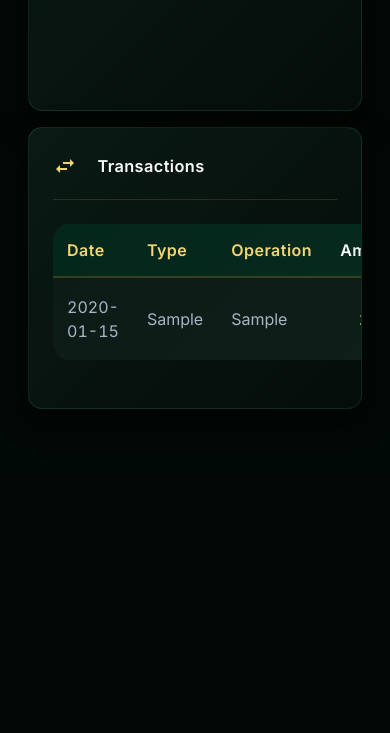
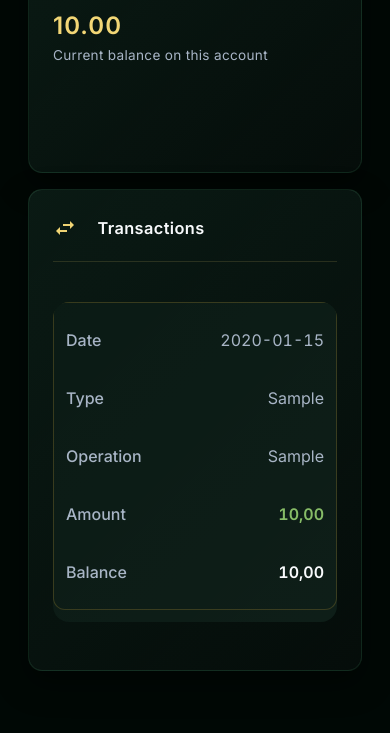
Before and after one commit to nninnie/Banksystem, an ASP.NET Core app: page /Admin/Account/1 in a window 390 px wide. Shown: the part 915-1648 px from the top of the page. Before the commit the page ends 1324 px from the top, so only its background shows below. Run offline with ASP.NET Core 8, Linux system fonts and the light colour scheme; a user stored in the database is signed in; tables that the repository leaves empty hold one stand-in row (values such as "Sample post"); the project's own start-up code is not run, and a stand-in starts its controllers and pages; some libraries are stand-ins or nearby versions.

Commit message:
Gjort appen responsiv för mobil och surfplatta
- Mobilmeny: ny offcanvas-knapp, minimize-knappen bara på desktop
- Snabbsök på kundnummer syns på alla skärmar
- Tabeller i table-responsive och som kort på mobil (data-label)
- Lika höga kort på startsidan
- Show more-rader med data-label, currency-buggen i script.js fixad
- Världskartan döljs på mobil då samma funktionalitet finns i landtabellen
- Förbättrat responsivitet för kort, dropdown-menyer, ikoner och navigering

```diff
--- a/BankApp/Pages/Admin/Account.cshtml
+++ b/BankApp/Pages/Admin/Account.cshtml
@@ -101,6 +101,7 @@
         </h3>
 
         <!-- data-url = address of OnGetShowMoreAsync, read by script.js -->
+        <div class="table-responsive">
         <table class="mybank-table" id="transactions-table"
                data-url="@Url.Page("/Admin/Account", "ShowMore", new { id = Model.Account.AccountId })"
                data-currency="@CountryCurrency.Code(Model.Account.Country)">
@@ -116,6 +117,7 @@
             <!-- Empty – filled by script.js -->
             <tbody></tbody>
         </table>
+        </div>
 
         <div class="show-more-wrap">
             <button type="button" class="bank-btn-outline" id="show-more-btn">
--- a/BankApp/Pages/Shared/_Layout.cshtml
+++ b/BankApp/Pages/Shared/_Layout.cshtml
@@ -154,7 +154,7 @@
             <nav class="navbar p-0 fixed-top d-flex flex-row">
 
                 <div class="navbar-menu-wrapper flex-grow d-flex align-items-stretch">
-                    <button class="navbar-toggler navbar-toggler align-self-center" type="button" data-toggle="minimize">
+                    <button class="navbar-toggler align-self-center d-none d-lg-flex" type="button" data-toggle="minimize">
                         <span class="mdi mdi-menu"></span>
                     </button>
 
@@ -163,7 +163,7 @@
                         <li class="nav-item w-100">
                             @if (User.IsInRole("Admin") || User.IsInRole("Cashier"))
                             {
-                                <form class="nav-link mt-2 mt-md-0 d-none d-lg-flex search"
+                                <form class="nav-link mt-2 mt-md-0 d-none d-md-flex search"
                                       method="get" asp-page="/Admin/NavbarSearch">
                                     <input type="number" name="Search.CustomerId" min="1"
                                            class="form-control" placeholder="Search customer number..." />
@@ -315,6 +315,13 @@
                         </li>
 
                     </ul>
+
+                    <!-- Mobile and tablet: opens the sidebar (handled by off-canvas.js) -->
+                    <button class="navbar-toggler navbar-toggler-right d-lg-none align-self-center"
+                            type="button" data-toggle="offcanvas" aria-label="Open menu">
+                        <span class="mdi mdi-menu"></span>
+                    </button>
+
                 </div>
             </nav>
 
--- a/BankApp/wwwroot/my-css/style.css
+++ b/BankApp/wwwroot/my-css/style.css
@@ -20,6 +20,8 @@
    16. Customer search form
    17. Country map
    18. Account Page
+   19. Responsive tables
+   20. ResponsiveTweaks
    ========================================================== */
 
 
@@ -2533,6 +2535,12 @@ html body input[type="number"] {
         margin-top: 0;
     }
 
+    /* Table wrapper fills the grid cell, so the table matches the map card */
+    .country-overview .table-responsive,
+    .country-overview .table-responsive .mybank-table {
+        height: 100%;
+    }
+
 /* Map card */
 .map-card {
     display: flex;
@@ -2610,7 +2618,7 @@ html body input[type="number"] {
     box-shadow: 0 8px 24px rgba(0, 0, 0, .45);
 }
 
-@media (max-width: 1100px) {
+@media (max-width: 1300px) {
     .country-overview {
         grid-template-columns: 1fr;
     }
@@ -2666,3 +2674,154 @@ html body input[type="number"] {
     gap: 12px;
     margin-left: auto;
 }
+
+/* ==========================================================
+   19. RESPONSIVE TABLES - each row becomes a card on mobile
+   ========================================================== */
+@media (max-width: 576px) {
+    .mybank-table thead {
+        display: none;
+    }
+
+    .mybank-table,
+    .mybank-table tbody,
+    .mybank-table tr,
+    .mybank-table td {
+        display: block;
+        width: 100%;
+    }
+
+        .mybank-table tr {
+            margin-bottom: 12px;
+            padding: 8px 12px;
+            border: 1px solid var(--gold-line);
+            border-radius: 12px;
+        }
+
+        .mybank-table td {
+            display: flex;
+            justify-content: space-between;
+            gap: 12px;
+            padding: 6px 0;
+            border: 0;
+            text-align: right;
+        }
+
+            .mybank-table td::before {
+                content: attr(data-label);
+                color: var(--muted);
+                font-weight: 500;
+                text-align: left;
+            }
+}
+
+/* ==========================================================
+   20. RESPONSIVE TWEAKS
+   ========================================================== */
+
+/* Tablet and mobile: tighter navbar so the menu button fits */
+@media (max-width: 991px) {
+    html body .navbar .navbar-nav.navbar-nav-right {
+        gap: 6px;
+        padding-right: 8px;
+    }
+}
+
+/* Mobile */
+@media (max-width: 576px) {
+    .dashboard-grid {
+        grid-template-columns: 1fr;
+    }
+
+    .stat-title {
+        white-space: normal;
+    }
+
+    /* The map is too small to use on a phone. The table has the same links. */
+    .map-card {
+        display: none !important;
+    }
+}
+
+
+/* Customer Accounts-kortet */
+@media (max-width: 576px) {
+
+    .account-summary-card {
+        padding: 1rem;
+    }
+
+    .account-actions {
+        display: flex;
+        flex-wrap: wrap;
+        gap: .75rem;
+        justify-content: flex-start;
+    }
+
+        .account-actions .btn,
+        .account-actions a {
+            min-width: 44px;
+            min-height: 44px;
+        }
+}
+
+/* Dropdow ikons + text navbar*/
+@media (max-width: 576px) {
+
+    .dropdown-menu {
+        width: 90vw !important;
+        max-width: 320px;
+        right: 0;
+        left: auto;
+    }
+
+    .dropdown-item {
+        white-space: normal;
+        word-break: break-word;
+    }
+}
+
+@media (max-width: 576px) {
+
+    .navbar .nav-link {
+        padding: .4rem;
+    }
+
+    .navbar .menu-icon {
+        width: 40px;
+        height: 40px;
+    }
+
+    .navbar .navbar-nav {
+        gap: .25rem;
+    }
+}
+
+/* dashboard */
+
+
+
+@media (max-width: 576px) {
+    .stat-number {
+        font-size: 1.25rem;
+        white-space: normal;
+        overflow-wrap: anywhere;
+        line-height: 1.2;
+    }
+    .stat-title {
+        font-size: .9rem;
+    }
+}
+
+@media (max-width: 576px) {
+    .country-header {
+        flex-direction: column;
+        align-items: flex-start;
+    }
+}
+
+@media (max-width: 576px) {
+    .content-wrapper {
+        max-width: 100%;
+    }
+}
--- a/BankApp/wwwroot/my-js/script.js
+++ b/BankApp/wwwroot/my-js/script.js
@@ -364,11 +364,11 @@ document.addEventListener("DOMContentLoaded", function () {
     const table = document.getElementById("transactions-table");
     const button = document.getElementById("show-more-btn");
 
+    // Only runs on the account page
+    if (!table || !button) return;
+
     // Currency of the account's country, set on the table by Account.cshtml
     const currency = table.dataset.currency;
-
-    // Only runs on the account page
-    if (!table || !button) return;
 
     // Which page of 20 transactions to fetch next
     let pageNo = 1;
@@ -397,11 +397,11 @@ document.addEventListener("DOMContentLoaded", function () {
 
         table.querySelector("tbody").innerHTML +=
             `<tr>
-                <td>${new Date(element.date).toLocaleDateString("sv-SE")}</td>
-                <td>${element.type}</td>
-                <td>${element.operation ?? "–"}</td>
-                <td class="currency ${amountClass}">${fmt(element.amount)} ${currency}</td>
-                <td class="currency">${fmt(element.balance)} ${currency}</td>
+                <td data-label="Date">${new Date(element.date).toLocaleDateString("sv-SE")}</td>
+                <td data-label="Type">${element.type}</td>
+                <td data-label="Operation">${element.operation ?? "-"}</td>
+                <td class="currency ${amountClass}" data-label="Amount">${fmt(element.amount)} ${currency}</td>
+                <td class="currency" data-label="Balance">${fmt(element.balance)} ${currency}</td>
             </tr>`;
     }
 
```
Also changed, not shown: BankApp/Pages/Admin/Customer.cshtml (+7 -4 lines), BankApp/Pages/Admin/Customers.cshtml (+7 -5 lines), BankApp/Pages/Country.cshtml (+8 -5 lines), BankApp/Pages/Shared/_CountryLandingPartial.cshtml (+6 -4 lines), BankApp/Pages/Shared/_RecentTransactions.cshtml (+10 -8 lines).
